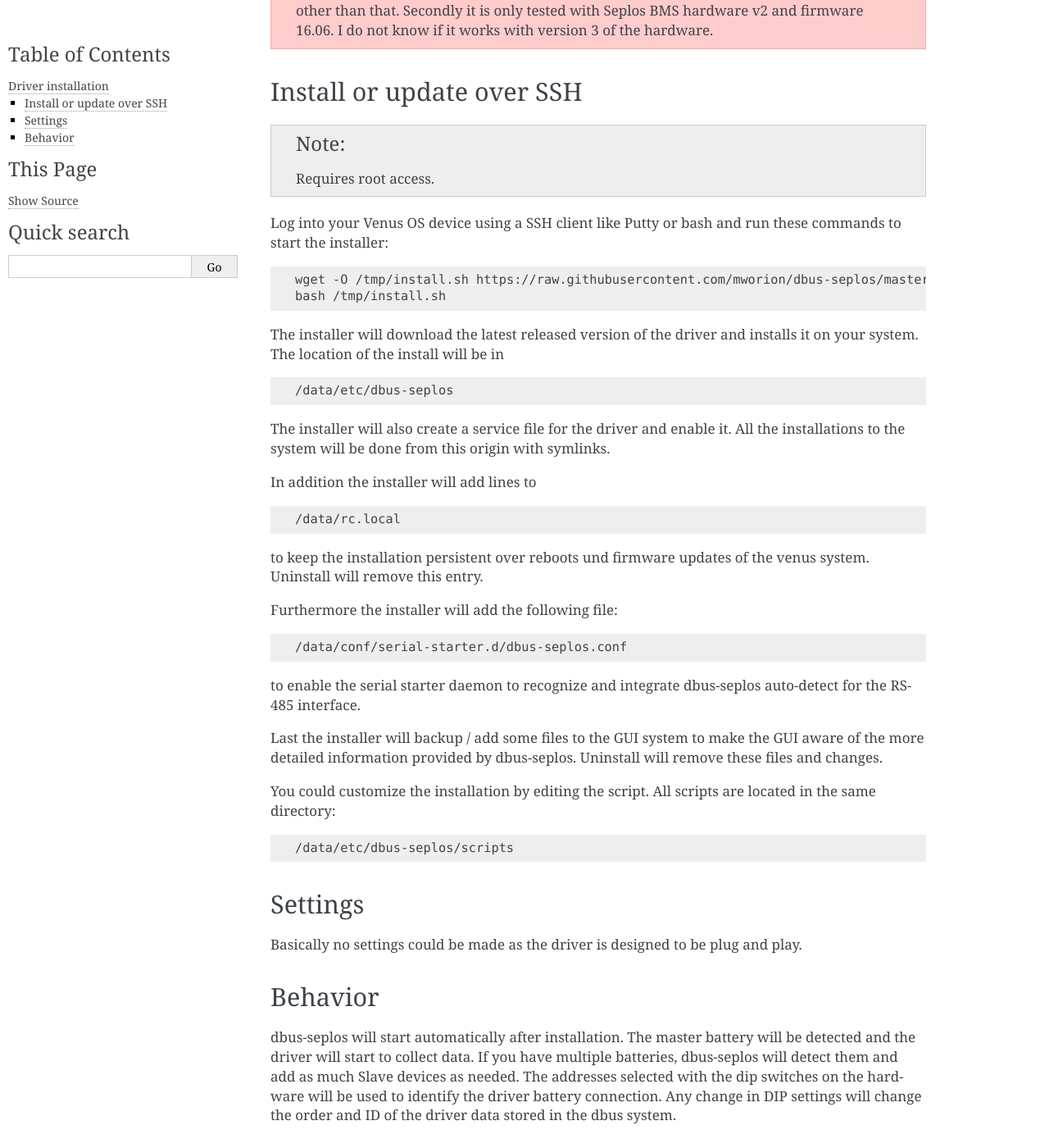
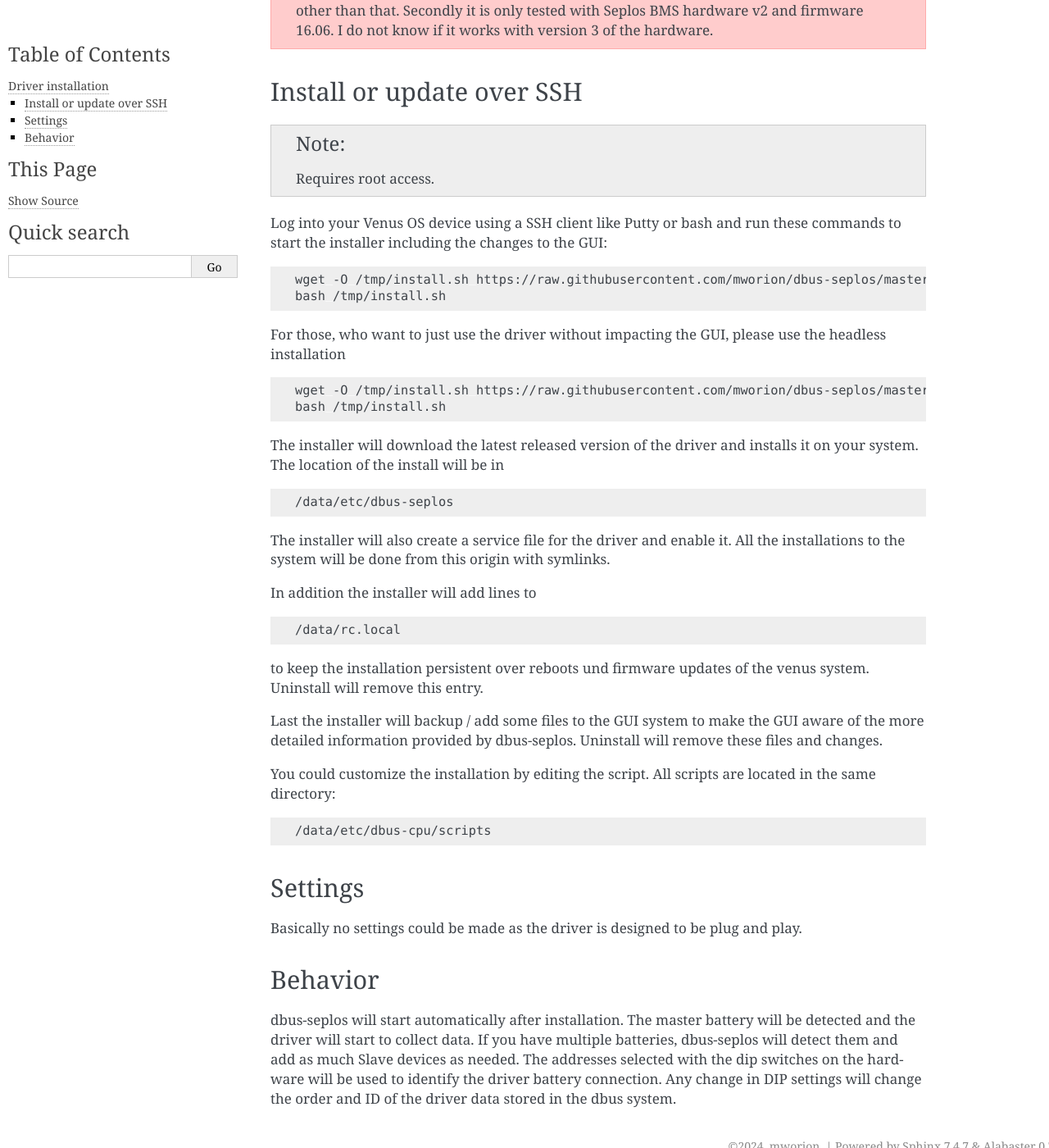
Before and after one commit to mworion/dbus-cpu, a Sphinx documentation site: the page built from doc/installation/index.rst, in a window 1280 px wide and 1400 px high, scrolled down 448 px. Shown: the whole window at 82% size. Built offline with Sphinx 7.4.7, drawn with Linux system fonts in a browser that asks for light colours.

Commit message:
adding option headless

```diff
--- a/doc/installation/index.rst
+++ b/doc/installation/index.rst
@@ -17,12 +17,22 @@ Install or update over SSH
 .. note:: Requires root access.
 
 Log into your Venus OS device using a SSH client like Putty or bash and run
-these commands to start the installer:
+these commands to start the installer including the changes to the GUI:
 
 .. code-block:: bash
 
-   wget -O /tmp/install.sh https://raw.githubusercontent.com/mworion/dbus-seplos/master/install-target.sh
+   wget -O /tmp/install.sh https://raw.githubusercontent.com/mworion/dbus-seplos/master/install-target-gui.sh
    bash /tmp/install.sh
+
+
+For those, who want to just use the driver without impacting the GUI, please use the
+headless installation
+
+.. code-block:: bash
+
+   wget -O /tmp/install.sh https://raw.githubusercontent.com/mworion/dbus-seplos/master/install-target-headless.sh
+   bash /tmp/install.sh
+
 
 The installer will download the latest released version of the driver and installs
 it on your system. The location of the install will be in
@@ -43,14 +53,6 @@ In addition the installer will add lines to
 to keep the installation persistent over reboots und firmware updates of the venus
 system. Uninstall will remove this entry.
 
-Furthermore the installer will add the following file:
-
-.. code-block:: bash
-
-   /data/conf/serial-starter.d/dbus-seplos.conf
-
-to enable the serial starter daemon to recognize and integrate dbus-seplos
-auto-detect for the RS-485 interface.
 
 Last the installer will backup / add some files to the GUI system to make the GUI
 aware of the more detailed information provided by dbus-seplos. Uninstall will
@@ -61,7 +63,7 @@ in the same directory:
 
 .. code-block:: bash
 
-   /data/etc/dbus-seplos/scripts
+   /data/etc/dbus-cpu/scripts
 
 Settings
 ^^^^^^^^
```
Also changed, not shown: 3 other files.
